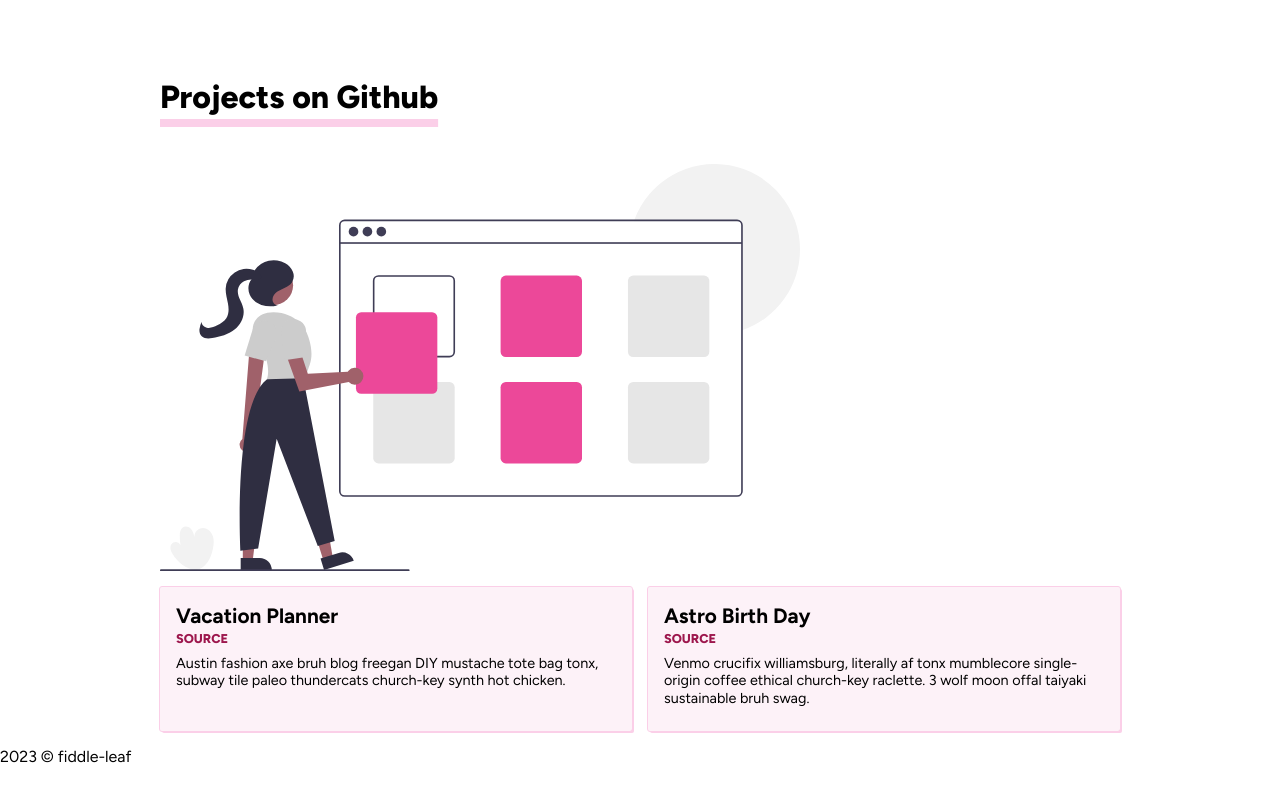
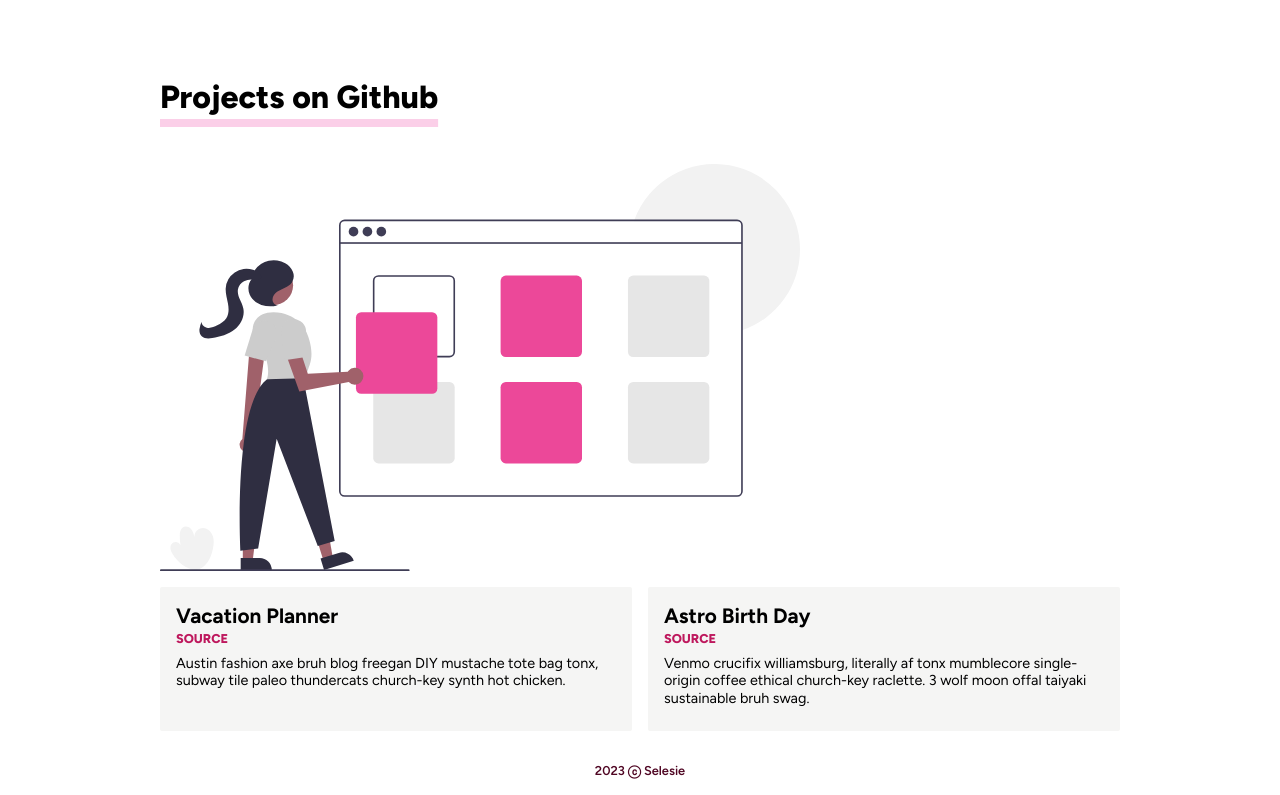
Before and after one commit to fiddle-leaf/selesie, a React (Create React App) app: page /selesie/ in a window 1280 px wide. Shown: the part 1082-1877 px from the top of the page. Before the commit the page ends 1848 px from the top, so only its background shows below. Built offline with nearby package versions, Linux system fonts and the light colour scheme; a web font is replaced by a local one.

Commit message:
Style footer and other minor changes

```diff
--- a/src/components/home/projects/Projects.module.sass
+++ b/src/components/home/projects/Projects.module.sass
@@ -24,9 +24,8 @@
     div
         flex: 1
         padding: $bit
-        background: $bg
-        outline: 1px solid $underline
-        box-shadow: 2px 2px $underline
+        background: #f5f5f4
+
         border-radius: 2px
 
     p
--- a/src/config/_colors.sass
+++ b/src/config/_colors.sass
@@ -1,4 +1,4 @@
-$link: #9d174d
+$link: #be185d
 $bg: #fdf2f8
 $underline: #fbcfe8
 $accent: #f9a8d4
--- a/src/layout/foobar/Footer.js
+++ b/src/layout/foobar/Footer.js
@@ -1,3 +1,8 @@
+import styles from "./Footer.module.sass";
 export default function Footer() {
-  return <footer>2023 &copy; fiddle-leaf</footer>;
+  return (
+    <footer className={styles.foo}>
+      <p className={styles.copyright}>2023 &#9426; Selesie</p>
+    </footer>
+  );
 }
--- /dev/null
+++ b/src/layout/foobar/Footer.module.sass
@@ -0,0 +1,13 @@
+@use '../../config/_base' as *
+
+.foo
+    display: flex
+    justify-content: center
+
+.copyright
+    color: #500724
+    margin-block: 0
+    padding: $bit
+    font:
+        size: 0.8rem
+        weight: 600
```
